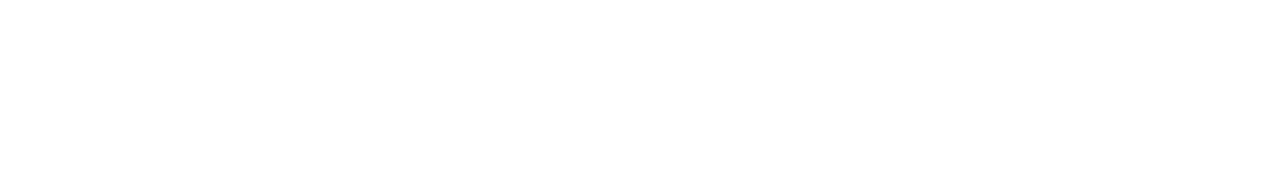
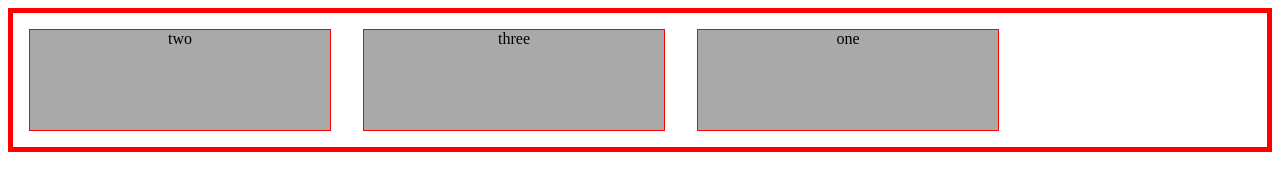
Before and after one commit to PRANAYG112/Html-Css, a plain HTML site: page html-css/008/02/02/index.html in a window 1280 px wide. Drawn offline with Linux system fonts and the light colour scheme.

Commit message:
FLEX BOX PROPERTIES

```diff
--- a/html-css/008/02/01/main.css
+++ b/html-css/008/02/01/main.css
@@ -0,0 +1,21 @@
+body {
+    display: flex;
+    /*flex-flow: row nowrap;*/
+    /* formatting */
+    height: 775px;
+    border: 5px solid red;
+}
+
+div {
+    /* formatting */
+    width: 300px;
+    height: 100px;
+    margin: 1em;
+    border: 1px solid red;
+    background-color: darkgray;
+    text-align: center;
+}
+
+.www  {
+align-self: flex-end;
+}
--- a/html-css/008/02/02/index.html
+++ b/html-css/008/02/02/index.html
@@ -1,10 +1,13 @@
 <!DOCTYPE html>
-<html lang="en">
-<head>
+<html>
+<head lang="en">
     <meta charset="UTF-8">
-    <title>Title</title>
+    <link rel="stylesheet" href="main.css">
+    <title>ORDER</title>
 </head>
 <body>
-
+<div id="uno">one</div>
+<div id="dos">two</div>
+<div id="tres">three</div>
 </body>
 </html>
--- a/html-css/008/02/02/main.css
+++ b/html-css/008/02/02/main.css
@@ -0,0 +1,28 @@
+body {
+    display: flex;
+    flex-flow: row nowrap;
+    /* formatting */
+    border: 5px solid red;
+}
+
+div {
+    /* formatting */
+    width: 300px;
+    height: 100px;
+    margin: 1em;
+    border: 1px solid red;
+    background-color: darkgray;
+    text-align: center;
+}
+
+#uno {
+    order: 3;
+}
+
+#dos {
+    order: 1;
+}
+
+#tres {
+    order: 2;
+}
--- a/html-css/008/02/03/main.css
+++ b/html-css/008/02/03/main.css
@@ -0,0 +1,23 @@
+body {
+    display: flex;
+    flex-flow: row nowrap;
+    /* formatting */
+    border: 5px solid red;
+}
+
+div {
+    /* formatting */
+    height: 100px;
+    margin: 1em;
+    border: 1px solid red;
+    background-color: darkgray;
+    text-align: center;
+}
+
+.g1 {
+    flex-grow: 1;
+}
+
+.g4 {
+    flex-grow: 4;
+}
--- a/html-css/008/02/04/main.css
+++ b/html-css/008/02/04/main.css
@@ -0,0 +1,16 @@
+body {
+    display: flex;
+    /* formatting */
+    border: 5px solid red;
+}
+
+div {
+    flex-basis: auto;
+    /* formatting */
+    width: 500px;
+    height: 100px;
+    margin: 1em;
+    border: 1px solid red;
+    background-color: darkgray;
+    text-align: center;
+}
--- a/html-css/008/02/05/main.css
+++ b/html-css/008/02/05/main.css
@@ -0,0 +1,25 @@
+body {
+    display: flex;
+    /*flex-direction: row;*/
+    /*flex-wrap: nowrap;*/
+    /* formatting */
+    border: 5px solid red;
+}
+
+div {
+    /* formatting */
+    width: 400px;
+    height: 100px;
+    margin: 1em;
+    border: 1px solid red;
+    background-color: darkgray;
+    text-align: center;
+}
+
+.class {
+    flex-shrink: 1;
+}
+
+#s2 {
+    flex-shrink: 2;
+}
--- a/html-css/008/02/06/main.css
+++ b/html-css/008/02/06/main.css
@@ -0,0 +1,19 @@
+body {
+    display: flex;
+    /*flex-direction: row;*/
+    /*flex-wrap: nowrap;*/
+    /* formatting */
+    border: 5px solid red;
+}
+
+div {
+    flex: 1 1 auto;
+    /* flex-grow, flex-shrink, flex-basis */
+    /* formatting */
+    width: 400px;
+    height: 100px;
+    margin: 1em;
+    border: 1px solid red;
+    background-color: darkgray;
+    text-align: center;
+}
```
Also changed, not shown: html-css/008/02/01/index.html (+5 -2 lines), html-css/008/02/03/index.html (+7 -4 lines), html-css/008/02/04/index.html (+7 -4 lines), html-css/008/02/05/index.html (+7 -4 lines), html-css/008/02/06/index.html (+7 -4 lines).
